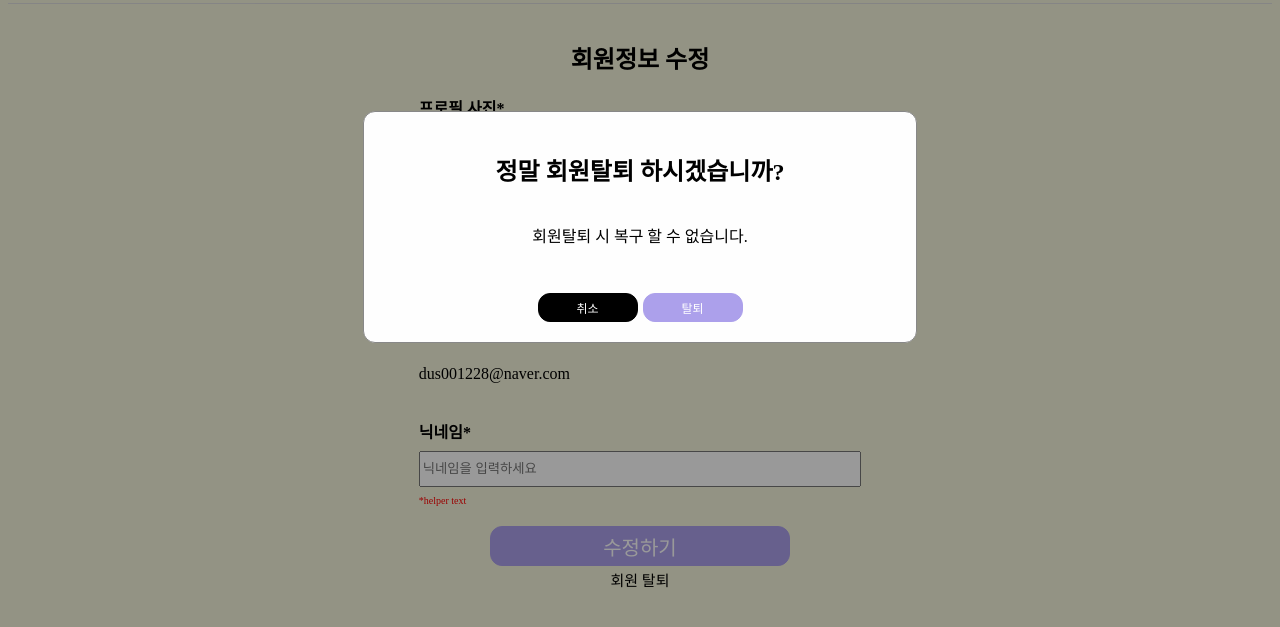
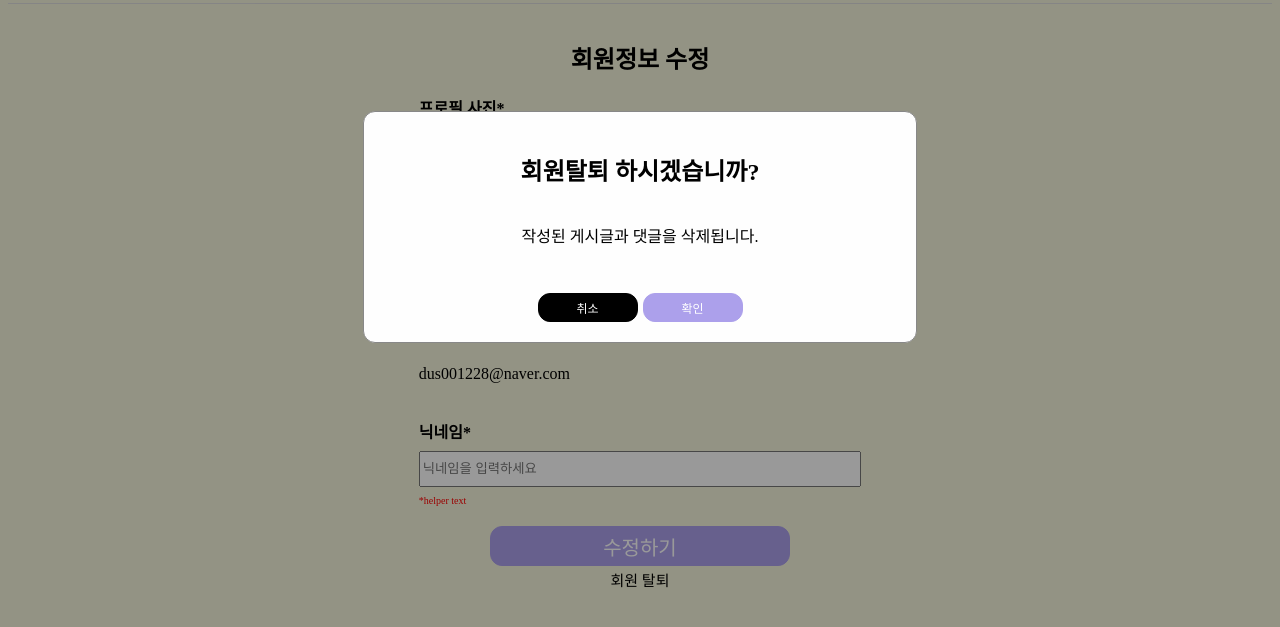
Before and after one commit to 100-hours-a-week/2-danny-oh-community-fe, a plain HTML site: page public/edit_profile.html in a window 1280 px wide. Both pictures are taken after a click on the link "회원 탈퇴". Shown: the part 81-708 px from the top of the page. Drawn offline with Linux system fonts and the light colour scheme.

Commit message:
style: 모달 텍스트 수정

```diff
--- a/public/edit_profile.html
+++ b/public/edit_profile.html
@@ -67,11 +67,11 @@
                 </div>
                 <div class="modal" id="quit-modal">
                     <div class="modal-content">
-                        <h2>정말 회원탈퇴 하시겠습니까?</h2>
-                        <p>회원탈퇴 시 복구 할 수 없습니다.</p>
+                        <h2>회원탈퇴 하시겠습니까?</h2>
+                        <p>작성된 게시글과 댓글을 삭제됩니다.</p>
                         <div class="two-buttons">
                             <button class="cancel-button-modal" onclick="closeQuitModal()">취소</button>
-                            <button class="submit-button-modal" onclick="quit()">탈퇴</button>
+                            <button class="submit-button-modal" onclick="quit()">확인</button>
                         </div>
                     </div>
                 </div>
```
